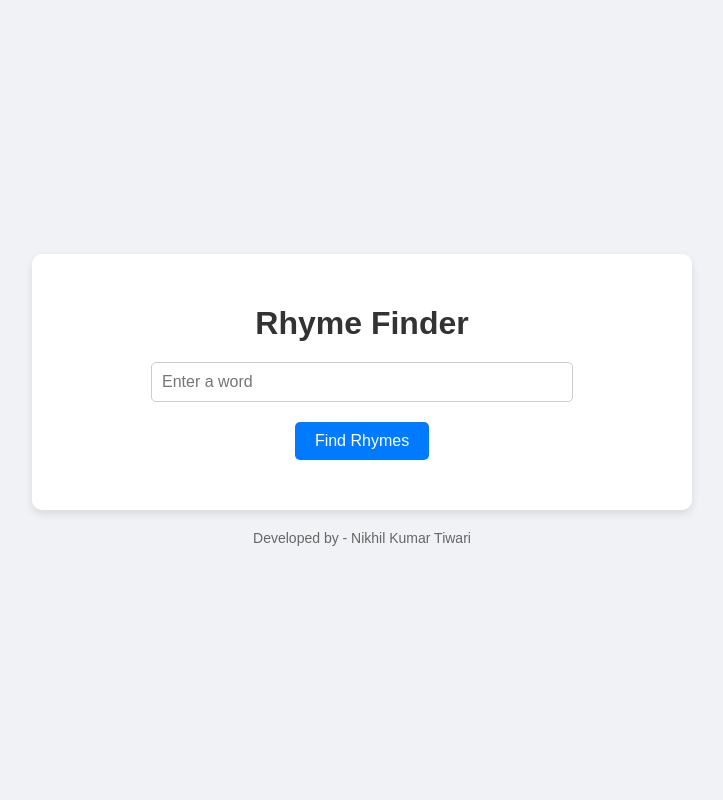
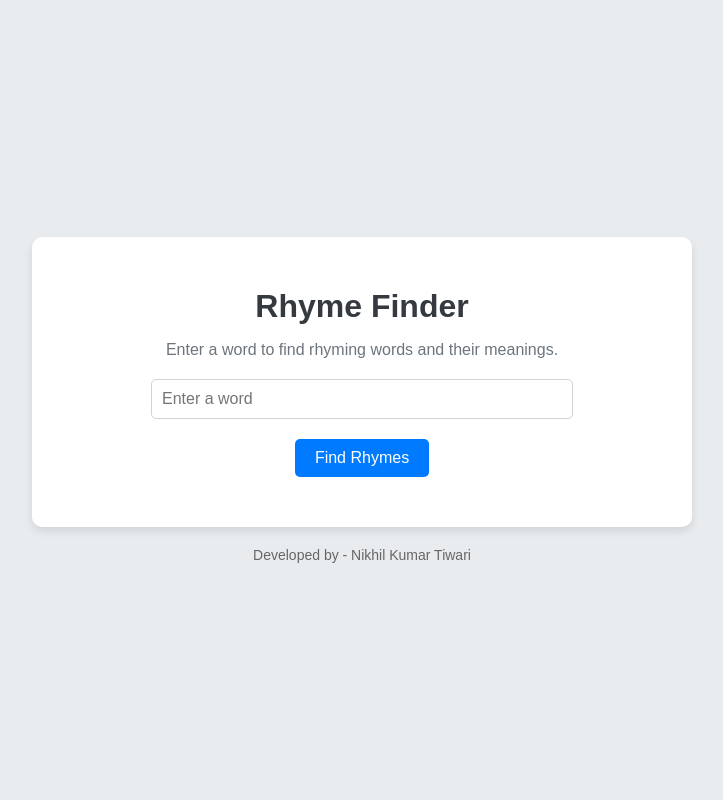
Before and after one commit to Nikhilltiwari/Rhyme-words-Generator, a Flask app: page / in a window 1280 px wide. Shown: the whole page, without its empty margins (278-1001 px from the left). Run offline with Flask 3, Linux system fonts and the light colour scheme.

Commit message:
changes in style and buttons are added

```diff
--- a/static/style.css
+++ b/static/style.css
@@ -1,6 +1,6 @@
 body {
     font-family: 'Arial', sans-serif;
-    background-color: #f0f2f5;
+    background-color: #e9ecef;
     margin: 0;
     padding: 0;
     display: flex;
@@ -21,8 +21,14 @@ body {
 }
 
 h1 {
-    color: #333;
+    color: #343a40;
+    margin-bottom: 10px;
+}
+
+.description {
+    color: #6c757d;
     margin-bottom: 20px;
+    font-size: 16px;
 }
 
 form {
@@ -34,7 +40,7 @@ form {
 input[type="text"] {
     padding: 10px;
     margin-bottom: 10px;
-    border: 1px solid #ccc;
+    border: 1px solid #ced4da;
     border-radius: 5px;
     width: 80%;
     max-width: 400px;
@@ -71,15 +77,20 @@ button:hover {
     border-radius: 5px;
     margin-bottom: 10px;
     border: 1px solid #ddd;
+    display: flex;
+    justify-content: space-between;
+    align-items: center;
 }
 
 .word {
     font-weight: bold;
     color: #007bff;
+    margin-right: 10px;
 }
 
 .meaning {
-    margin-left: 10px;
+    color: #495057;
+    flex: 1;
 }
 
 .footer {
--- a/templates/index.html
+++ b/templates/index.html
@@ -9,11 +9,13 @@
 <body>
     <div class="container">
         <h1>Rhyme Finder</h1>
+        <p class="description">Enter a word to find rhyming words and their meanings.</p>
         <form id="rhymeForm">
             <input type="text" id="wordInput" placeholder="Enter a word" required>
             <button type="submit">Find Rhymes</button>
         </form>
         <div id="results" class="result"></div>
+        <button id="backButton" style="display:none; margin-top: 10px;">Find New Rhymes</button>
     </div>
     <div class="footer">
         Developed by - Nikhil Kumar Tiwari
@@ -33,19 +35,27 @@
                 .then(data => {
                     console.log(data);
                     const resultsDiv = document.getElementById('results');
+                    const backButton = document.getElementById('backButton');
                     resultsDiv.innerHTML = '';
                     if (data.error) {
                         resultsDiv.innerHTML = `<p>${data.error}</p>`;
                     } else {
                         data.forEach(item => {
-                            resultsDiv.innerHTML += `<p><span class="word">${item.word}</span>: <span class="meaning">${item.meaning}</span></p>`;
+                            resultsDiv.innerHTML += `<p><span class="word">${item.word}</span><span class="meaning">${item.meaning}</span></p>`;
                         });
                     }
+                    backButton.style.display = 'block';
                 })
                 .catch(error => {
                     console.error('There was a problem with the fetch operation:', error);
                 });
         });
+
+        document.getElementById('backButton').addEventListener('click', function() {
+            document.getElementById('results').innerHTML = '';
+            document.getElementById('backButton').style.display = 'none';
+            document.getElementById('wordInput').value = '';
+        });
     </script>
 </body>
 </html>
```
